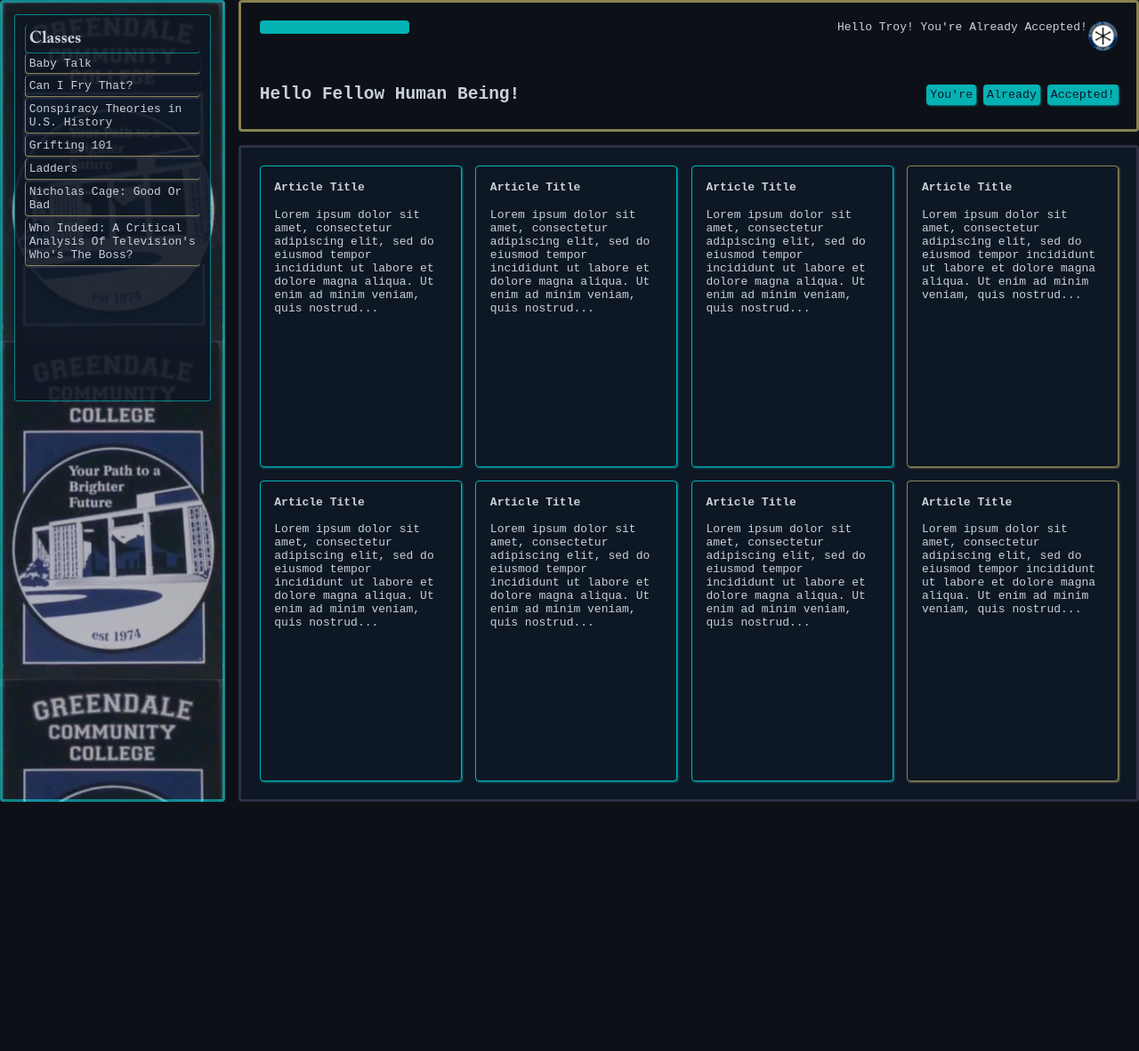
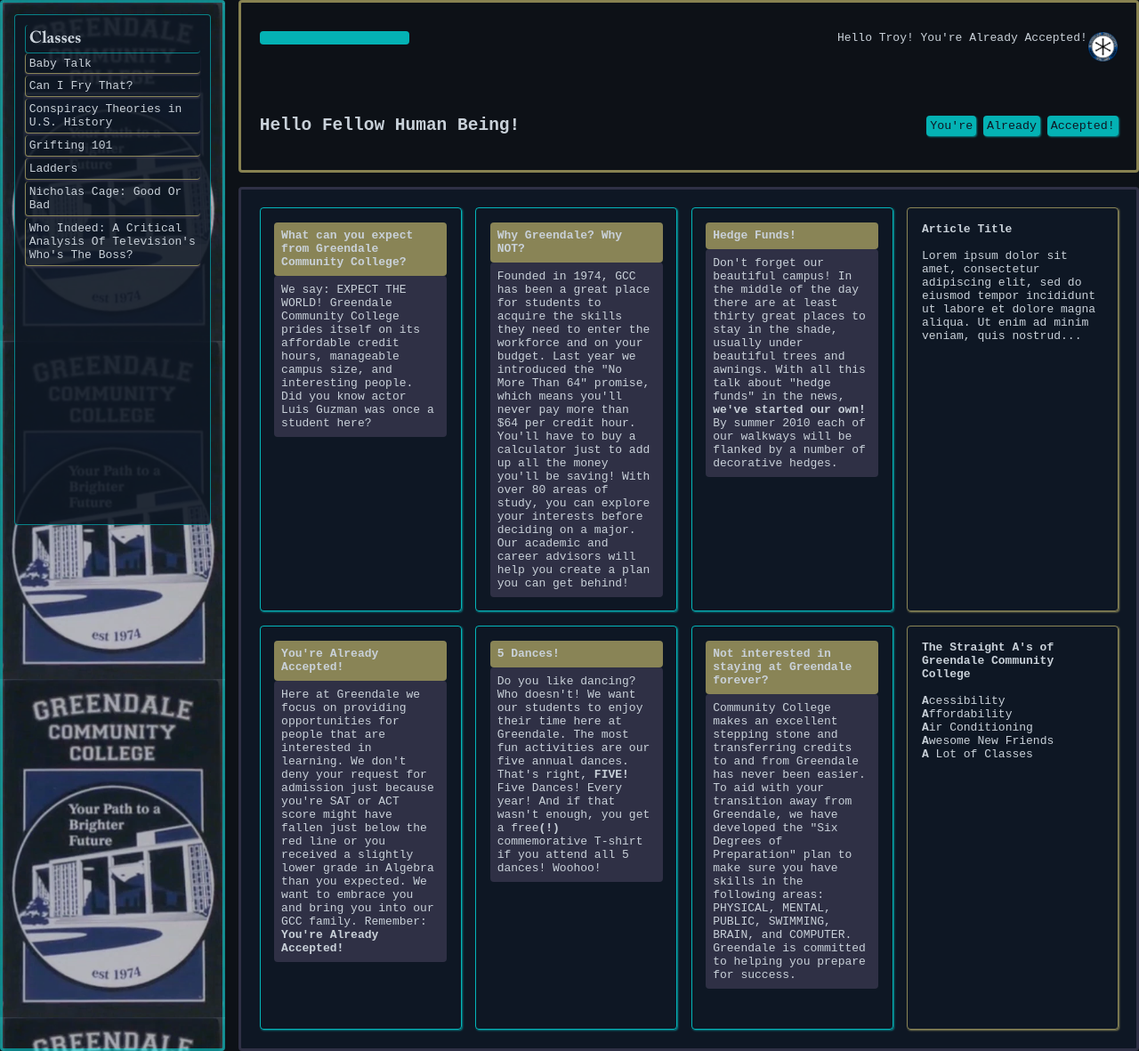
Before and after one commit to circular-biscuit/odin-admin-dashboard, a website: page index.html in a window 1280 px wide. Shown: the whole page at 89% size. Before the commit the page ends 901 px from the top, so only its background shows below. Drawn offline with Linux system fonts and the light colour scheme.

Commit message:
input card content

```diff
--- a/index.html
+++ b/index.html
@@ -65,28 +65,54 @@
         <div class="content">
             <div class="grid1">
                 <div class="card">
-                    <h4 class="title">Article Title</h4>
-                    <p>Lorem ipsum dolor sit amet, consectetur adipiscing elit, sed do eiusmod tempor incididunt ut labore et dolore magna aliqua. Ut enim ad minim veniam, quis nostrud...</p>
+                    <h4 class="title">What can you expect from Greendale Community College?</h4>
+                    <p>We say: EXPECT THE WORLD! Greendale Community College prides itself on its
+                        affordable credit hours, manageable campus size, and interesting people.
+                        Did you know actor Luis Guzman was once a student here? </p>
                   </div>
                   <div class="card">
-                    <h4 class="title">Article Title</h4>
-                    <p>Lorem ipsum dolor sit amet, consectetur adipiscing elit, sed do eiusmod tempor incididunt ut labore et dolore magna aliqua. Ut enim ad minim veniam, quis nostrud...</p>
+                    <h4 class="title">Why Greendale? Why NOT?</h4>
+                    <p>Founded in 1974, GCC has been a great place for students to acquire the
+                        skills they need to enter the workforce and on your budget. Last year we
+                        introduced the "No More Than 64" promise, which means you'll never pay
+                        more than $64 per credit hour. You'll have to buy a calculator just to
+                        add up all the money you'll be saving! With over 80 areas of study,
+                        you can explore your interests before deciding on a major. Our academic
+                        and career advisors will help you create a plan you can get behind!
+                    </p>
                   </div>
                   <div class="card">
-                    <h4 class="title">Article Title</h4>
-                    <p>Lorem ipsum dolor sit amet, consectetur adipiscing elit, sed do eiusmod tempor incididunt ut labore et dolore magna aliqua. Ut enim ad minim veniam, quis nostrud...</p>
+                    <h4 class="title">Hedge Funds!</h4>
+                    <p>Don't forget our beautiful campus! In the middle of the day there are at
+                        least thirty great places to stay in the shade, usually under beautiful
+                        trees and awnings. With all this talk about "hedge funds" in the news,
+                        <strong>we've started our own!</strong> By summer 2010 each of our walkways will be flanked
+                        by a number of decorative hedges.</p>
                   </div>
                   <div class="card">
-                    <h4 class="title">Article Title</h4>
-                    <p>Lorem ipsum dolor sit amet, consectetur adipiscing elit, sed do eiusmod tempor incididunt ut labore et dolore magna aliqua. Ut enim ad minim veniam, quis nostrud...</p>
+                    <h4 class="title">You're Already Accepted!</h4>
+                    <p>Here at Greendale we focus on providing opportunities for people that are interested in learning.
+                        We don't deny your request for admission just because you're SAT or ACT score might
+                        have fallen just below the red line or you received a slightly lower grade in
+                        Algebra than you expected. We want to embrace you and bring you into our GCC
+                        family. Remember: <b>You're Already Accepted!</b></p>
                   </div>
                   <div class="card">
-                    <h4 class="title">Article Title</h4>
-                    <p>Lorem ipsum dolor sit amet, consectetur adipiscing elit, sed do eiusmod tempor incididunt ut labore et dolore magna aliqua. Ut enim ad minim veniam, quis nostrud...</p>
+                    <h4 class="title">5 Dances!</h4>
+                    <p>Do you like dancing? Who doesn't! We want our students to enjoy their time here at Greendale.
+                        The most fun activities are our five annual dances. That's right, <strong>FIVE!</strong>
+                        Five Dances! Every year! And if that wasn't enough, you get a free<strong>(!)</strong>
+                        commemorative T-shirt if you attend all 5 dances! Woohoo!
+                    </p>
                   </div>
                   <div class="card">
-                    <h4 class="title">Article Title</h4>
-                    <p>Lorem ipsum dolor sit amet, consectetur adipiscing elit, sed do eiusmod tempor incididunt ut labore et dolore magna aliqua. Ut enim ad minim veniam, quis nostrud...</p>
+                    <h4 class="title">Not interested in staying at Greendale forever?</h4>
+                    <p>Community College makes an excellent stepping stone and transferring credits
+                         to and from Greendale has never been easier. To aid with your transition away
+                          from Greendale, we have developed the "Six Degrees of Preparation" plan to
+                          make sure you have skills in the following areas: PHYSICAL, MENTAL, PUBLIC,
+                          SWIMMING, BRAIN, and COMPUTER. Greendale is committed to helping you prepare
+                          for success. </p>
                   </div>
             </div>
               <div class="grid2">
@@ -95,8 +121,14 @@
                     <p>Lorem ipsum dolor sit amet, consectetur adipiscing elit, sed do eiusmod tempor incididunt ut labore et dolore magna aliqua. Ut enim ad minim veniam, quis nostrud...</p>
                   </div>
                   <div class="card">
-                    <h4 class="title">Article Title</h4>
-                    <p>Lorem ipsum dolor sit amet, consectetur adipiscing elit, sed do eiusmod tempor incididunt ut labore et dolore magna aliqua. Ut enim ad minim veniam, quis nostrud...</p>
+                    <h4 class="title">The Straight A's of Greendale Community College</h4>
+                    <ul>
+                        <li><b>A</b>cessibility</li>
+                        <li><b>A</b>ffordability</li>
+                        <li><b>A</b>ir Conditioning</li>
+                        <li><b>A</b>wesome New Friends</li>
+                        <li><b>A</b> Lot of Classes</li>
+                    </ul>
                   </div>
               </div>
         </div>
--- a/style.css
+++ b/style.css
@@ -55,6 +55,10 @@ button {
     button:active {
         transform: scale(var(--click-scaling));
     }
+
+ul {
+    list-style-type: none;
+}
 
 /*------------MAIN---------------*/
 
@@ -150,6 +154,17 @@ main header {
         .grid1 .card {
             border: 1px solid var(--bright-aqua);
             box-shadow: 1px 1px 2px var(--dim-aqua);
+
+        }
+
+        .grid1 .card h4 {
+            background-color: var(--dim-gold);
+            padding: 1ch;
+        }
+
+        .grid1 .card p {
+            background-color: var(--indigo);
+            padding: 1ch;
         }
 
     /* grid 2 */
@@ -165,7 +180,9 @@ main header {
 
     .card {
         padding: 2ch;
+        overflow: auto;
     }
+
 
     h4 {
         padding-bottom: 2ch;
@@ -196,7 +213,6 @@ main header {
         }
 
         .sidebar .links {
-            list-style-type: none;
             display: grid;
             gap: 2px;
             /* min-height: 80%; */
```
